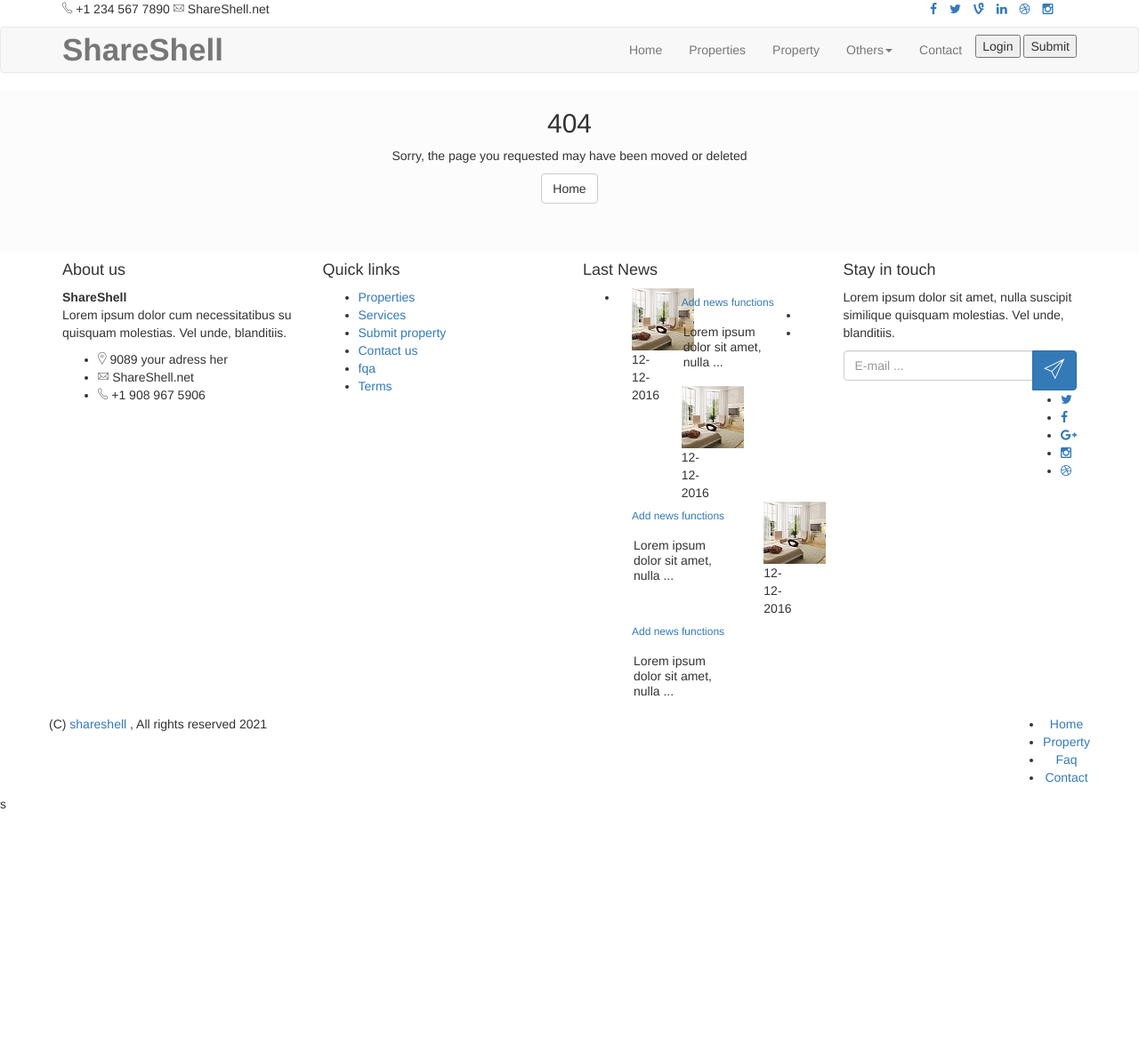
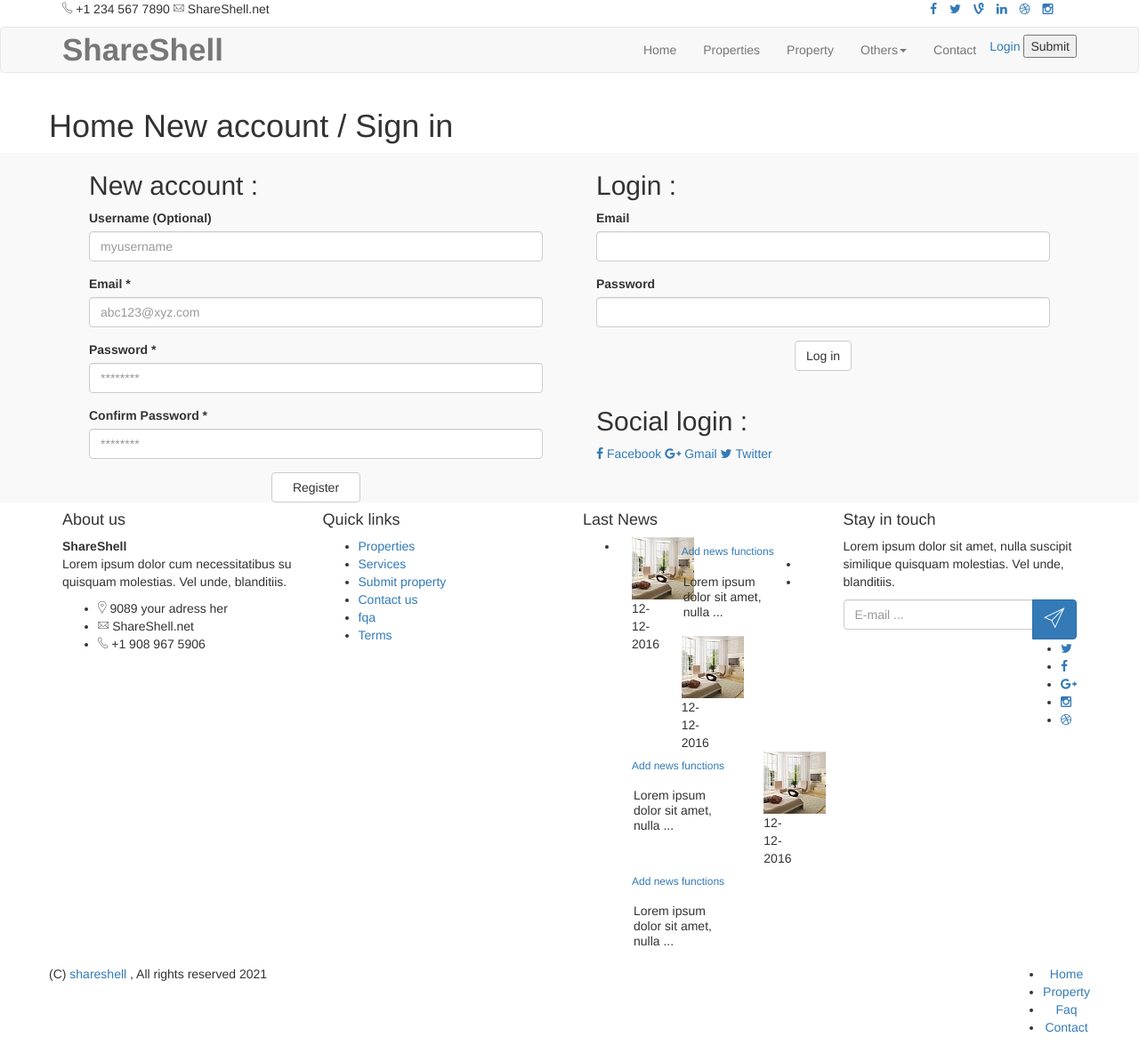
Before and after one commit to rajreeshu/shareshell, a CodeIgniter app: page /git_shareshell/main/log_user in a window 1280 px wide. Shown: the whole page at 89% size. Before the commit the page ends 910 px from the top, so only its background shows below. Run offline with CodeIgniter, Linux system fonts and the light colour scheme; some libraries are stand-ins or nearby versions.

Commit message:
login page on process

```diff
--- a/application/controllers/Main.php
+++ b/application/controllers/Main.php
@@ -35,6 +35,13 @@ class Main extends CI_Controller {
 		$this->load->view('website/property_submited');
 	}
 
+	public function log_user(){
+		$this->load->view('website/login_signup');
+	}
+	public function signup_detail(){
+		$this->load->view('website/signup_second');
+	}
+
 
 
 
--- a/application/views/website/header.php
+++ b/application/views/website/header.php
@@ -50,7 +50,7 @@
                 <!-- Collect the nav links, forms, and other content for toggling -->
                 <div class="collapse navbar-collapse yamm" id="navigation">
                     <div class="button navbar-right">
-                        <button class="navbar-btn nav-button wow bounceInRight login" onclick=" window.open('register.html')" data-wow-delay="0.4s">Login</button>
+                        <a class="navbar-btn nav-button wow bounceInRight login" href="<?=base_url('main/log_user');?>" data-wow-delay="0.4s">Login</a>
                         <button class="navbar-btn nav-button wow fadeInRight" onclick=" window.open('<?=base_url('main/submit_property');?>')" data-wow-delay="0.5s">Submit</button>
                     </div>
                     <ul class="main-nav nav navbar-nav navbar-right">
--- /dev/null
+++ b/application/views/website/login_signup.php
@@ -0,0 +1,282 @@
+<!DOCTYPE html>
+<!--[if lt IE 7]>      <html class="no-js lt-ie9 lt-ie8 lt-ie7"> <![endif]-->
+<!--[if IE 7]>         <html class="no-js lt-ie9 lt-ie8"> <![endif]-->
+<!--[if IE 8]>         <html class="no-js lt-ie9"> <![endif]-->
+<!--[if gt IE 8]><!--> <html class="no-js"> <!--<![endif]-->
+    <head>
+        <meta charset="utf-8">
+        <meta http-equiv="X-UA-Compatible" content="IE=edge">
+        <title>SHARESHELL| Log_User</title>
+        <meta name="shareshell" content="Making rental easy">
+        <meta name="author" content="Kimarotec">
+        <meta name="keyword" content="html5, css, bootstrap, property, real-estate theme , bootstrap template">
+        <meta name="viewport" content="width=device-width, initial-scale=1">
+
+    </head>
+    <body>
+<?php
+    $this->load->view('website/link_import');
+    $this->load->view('website/header');
+?>
+
+
+        </nav>
+        <!-- End of nav bar -->
+        <div class="page-head">
+            <div class="container">
+                <div class="row">
+                    <div class="page-head-content">
+                        <h1 class="page-title">Home New account / Sign in </h1>
+                    </div>
+                </div>
+            </div>
+        </div>
+        <!-- End page header -->
+
+
+        <!-- register-area -->
+        <div class="register-area" style="background-color: rgb(249, 249, 249);">
+            <div class="container">
+
+                <div class="col-md-6">
+                    <div class="box-for overflow">
+                        <div class="col-md-12 col-xs-12 register-blocks">
+                            <h2>New account : </h2>
+                            <form action="" method="post">
+
+
+
+
+                            <form action="" method="post">
+
+                                <div class="form-group">
+                                    <label for="name">Username (Optional) </label> &nbsp <b><span class="text-danger mr-1" id="signup_username_error"></span></b>
+                                    <input type="text" class="form-control" id="signup_username" placeholder="myusername">
+                                </div>
+                                <div class="form-group">
+                                    <label for="email">Email *</label> &nbsp <b><span class="text-danger mr-1" id="signup_email_error"></span></b>
+                                    <input type="text" class="form-control" id="signup_email" placeholder="abc123@xyz.com">
+                                </div>
+                                <div class="form-group">
+                                    <label for="password">Password *</label> &nbsp <b><span class="text-danger mr-1" id="signup_password_error"></span></b>
+                                    <input type="password" class="form-control" id="signup_password" placeholder="********">
+                                </div>
+                                <div class="form-group">
+                                    <label for="password">Confirm Password *</label> &nbsp <b><span class="text-danger mr-1" id="signup_re_password_error"></span></b>
+                                    <input type="password" class="form-control" id="signup_re_password" placeholder="********">
+                                </div>
+                                <div class="text-center" style=" ">
+                                    <a type="submit" class="btn btn-default align-content-center" style="width:100px;" id="signup_submit" value="Register">Register</a>
+                                </div>
+                            </form>
+                        </div>
+                    </div>
+                </div>
+
+                <div class="col-md-6">
+                    <div class="box-for overflow">
+                        <div class="col-md-12 col-xs-12 login-blocks">
+                            <h2>Login : </h2>
+                            <form action="" method="post">
+                                <input type="hidden" name="<?php echo $this->security->get_csrf_token_name();?>" value="<?php echo $this->security->get_csrf_hash();?>">
+                                <div class="form-group">
+                                    <label for="email">Email</label>
+                                    <input type="text" class="form-control" id="email">
+                                </div>
+                                <div class="form-group">
+                                    <label for="password">Password</label>
+                                    <input type="password" class="form-control" id="password">
+                                </div>
+                                <div class="text-center">
+
+                                    <input type="submit" class="btn btn-default" value="Log in" id="">
+                                </div>
+
+                            </form>
+                            <br>
+
+                            <h2>Social login :  </h2>
+
+                            <p>
+                            <a class="login-social" href="#"><i class="fa fa-facebook"></i>&nbsp;Facebook</a>
+                            <a class="login-social" href="#"><i class="fa fa-google-plus"></i>&nbsp;Gmail</a>
+                            <a class="login-social" href="#"><i class="fa fa-twitter"></i>&nbsp;Twitter</a>
+                            </p>
+                        </div>
+
+                    </div>
+                </div>
+
+            </div>
+        </div>
+
+
+<!--
+         <script src="assets/js/modernizr-2.6.2.min.js"></script>
+
+        <script src="assets/js/jquery-1.10.2.min.js"></script>
+        <script src="bootstrap/js/bootstrap.min.js"></script>
+        <script src="assets/js/bootstrap-select.min.js"></script>
+        <script src="assets/js/bootstrap-hover-dropdown.js"></script>
+
+        <script src="assets/js/easypiechart.min.js"></script>
+        <script src="assets/js/jquery.easypiechart.min.js"></script>
+
+        <script src="assets/js/owl.carousel.min.js"></script>
+        <script src="assets/js/wow.js"></script>
+
+        <script src="assets/js/icheck.min.js"></script>
+        <script src="assets/js/price-range.js"></script>
+
+        <script src="assets/js/main.js"></script> -->
+<?php
+    $this->load->view('website/footer');
+
+    $this->load->view('website/js_import');
+
+
+?>
+    </body>
+
+<script type="text/javascript">
+
+var key="<?php echo $this->security->get_csrf_hash(); ?>";
+
+
+function validate_data(datatype,userdata){
+    var result;
+    $.ajax({
+        url:"<?=base_url('main_helper/signup_validate_data');?>",
+        type:"POST",
+        async:false,
+        data:{
+            "<?php echo $this->security->get_csrf_token_name();?>":key,
+            datatype:datatype,
+            data:userdata
+
+
+            },
+            dataType:"json",
+            success:function(data){
+                key=data.key;
+                console.log(data);
+                result=data.data;
+            },
+            error:function(data){
+                console.log(data);
+                // result=data;
+            }
+    });
+    return result;
+}
+
+function isEmail(email) {
+  var regex = /^([a-zA-Z0-9_.+-])+\@(([a-zA-Z0-9-])+\.)+([a-zA-Z0-9]{2,4})+$/;
+  return regex.test(email);
+}
+
+var signup_username_btn_active=1;
+
+$("#signup_username").blur(function(event) {
+
+    signup_username_func();
+
+});
+
+function signup_username_func(){
+    signup_username=$("#signup_username").val();
+
+    var result= validate_data('username',signup_username);
+
+    if(signup_username==""){
+        $("#signup_username_error").text("");
+        signup_username_btn_active=1;
+    }else if(result!=0 || signup_username.length<6){
+        $("#signup_username_error").text("Select Another Username*");
+        signup_username_btn_active=0;
+    } else{
+        $("#signup_username_error").html("<b class='text-success'> &#10003; </b>");
+        signup_username_btn_active=1;
+    }
+}
+
+
+var signup_email_btn_active=0;
+$("#signup_email").blur(function(event) {
+
+    signup_email_func();
+
+});
+
+function signup_email_func(){
+    signup_email=$("#signup_email").val();
+
+    var result=validate_data('email',signup_email);
+    var isemail=isEmail(signup_email);
+    console.log(isemail);
+
+    if(isemail==false){
+        $("#signup_email_error").text("Invalid Email Address*");
+        signup_email_btn_active=0;
+    }else if(result!=0){
+        $("#signup_email_error").text("Email Already Registered*");
+        signup_email_btn_active=0;
+    }else{
+        $("#signup_email_error").html("<b class='text-success'> &#10003; </b>");
+        signup_email_btn_active=1;
+    }
+}
+
+var signup_password_btn_active=0;
+$("#signup_password").blur(function(event) {
+
+    signup_password_func();
+
+});
+
+function signup_password_func(){
+    signup_password=$("#signup_password").val();
+
+    if(signup_password==""){
+        $("#signup_password_error").text("Empty Password*");
+        signup_password_btn_active=0;
+    }else if(signup_password.length<6){
+        $("#signup_password_error").text("Small Password*");
+        signup_password_btn_active=0;
+    }else{
+        $("#signup_password_error").html("<b class='text-success'> &#10003; </b>");
+        signup_password_btn_active=1;
+    }
+}
+
+$("#signup_submit").click(function(event) {
+    if(signup_username_btn_active==1&&signup_email_btn_active==1&&signup_password_btn_active==1){
+        window.location.href = "<?=base_url('main/signup_detail');?>";
+        // alert('success');
+    }else{
+        if(signup_username_btn_active==0){
+            $("#signup_username_error").fadeOut(150).fadeIn(150).fadeOut(150).fadeIn(150);
+            signup_username_func();
+        }
+        if(signup_email_btn_active==0){
+            $("#signup_email_error").fadeOut(150).fadeIn(150).fadeOut(150).fadeIn(150);
+            signup_email_func();
+        }
+        if(signup_password_btn_active==0){
+           $("#signup_password_error").fadeOut(150).fadeIn(150).fadeOut(150).fadeIn(150);
+           signup_password_func();
+        }
+
+
+    }
+});
+
+
+
+
+
+
+
+</script>
+
+</html>
```
Also changed, not shown: application/controllers/Main_helper.php (+9 -0 lines), application/views/website/signup_second.php (added, +444 -0 lines).
